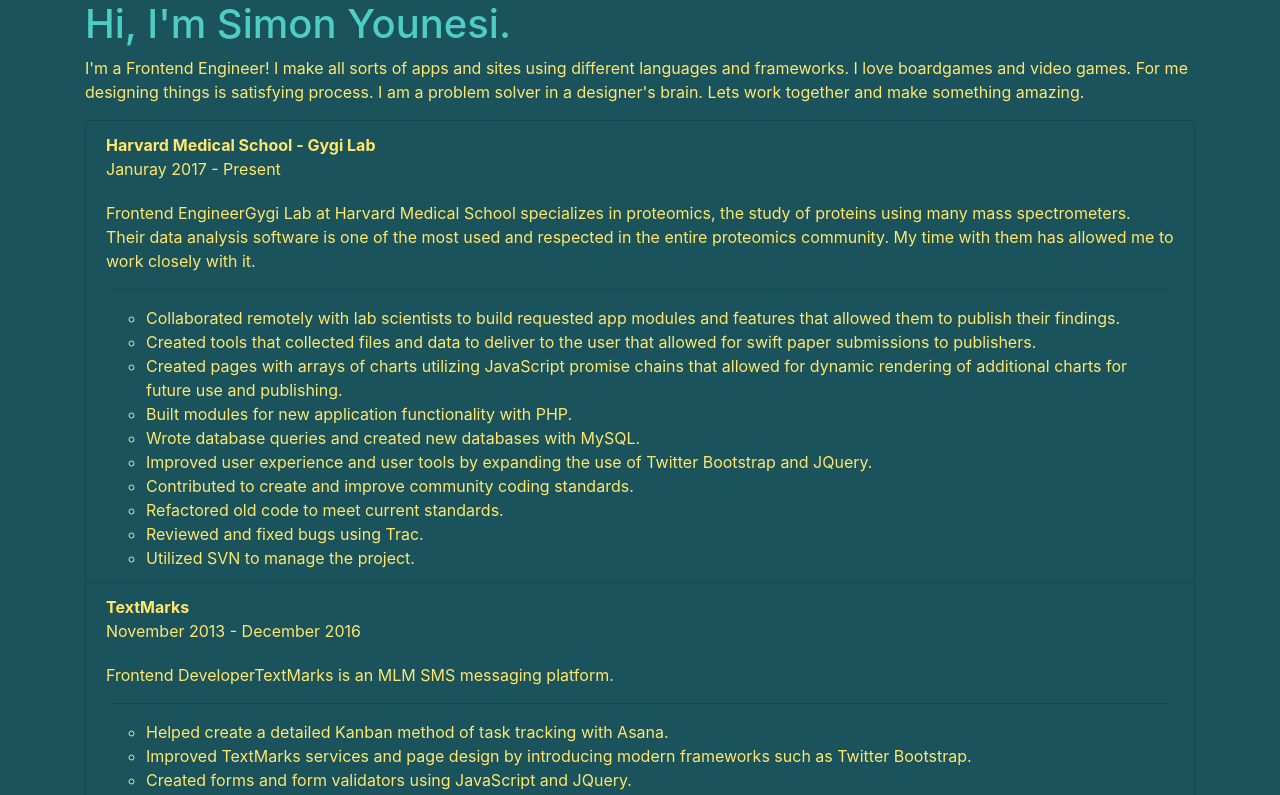
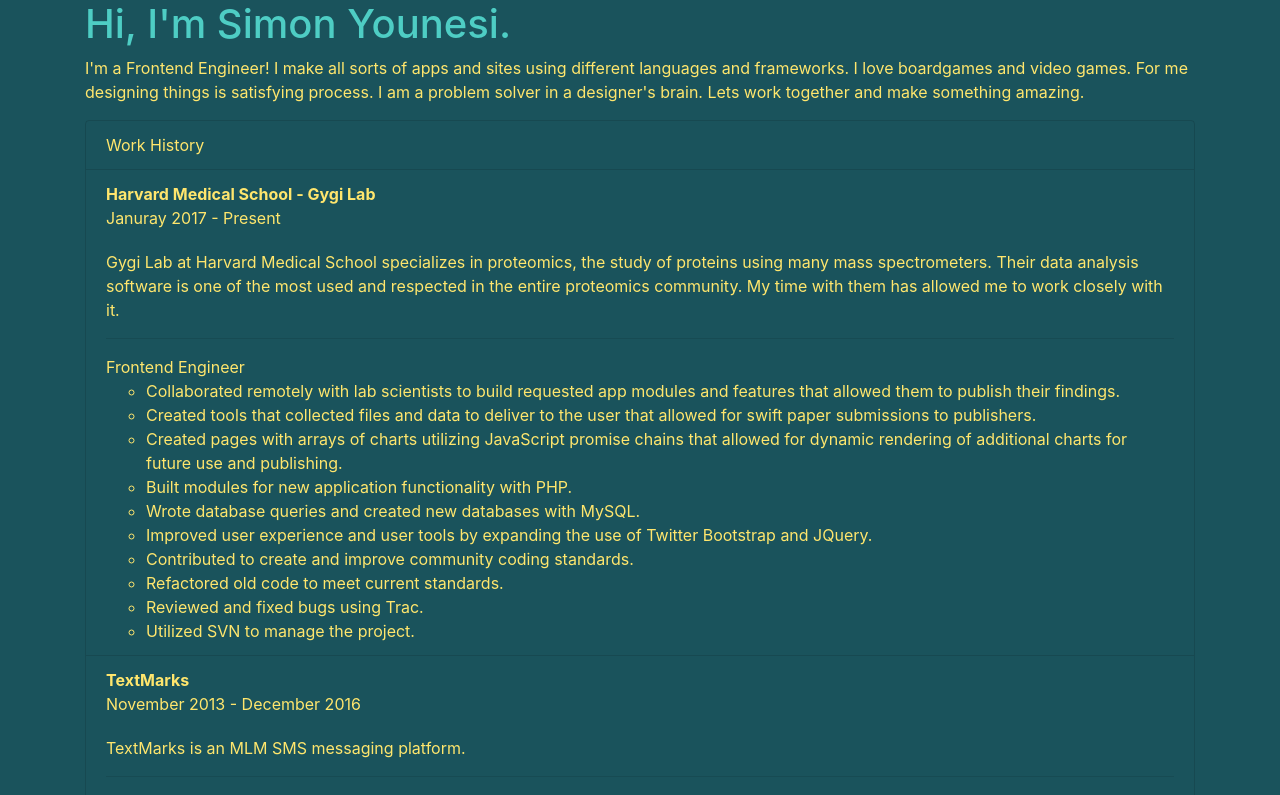
Before and after one commit to moerekh/simonyounesi, a React (Create React App) app: page / in a window 1280 px wide. Shown: the top 795 px of the page. Built offline with nearby package versions, Linux system fonts and the light colour scheme.

Commit message:
Removed unnecessary component

```diff
--- a/src/App.js
+++ b/src/App.js
@@ -19,18 +19,6 @@
   }
 }
 
-class ListGroupInfo extends React.Component {
-  render() {
-    let employer=this.props.employer,
-        city=this.props.city,
-        state=this.props.state,
-        jobTitle=this.props.jobTitle;
-    return(
-      <li class="list-group-item">{employer}</li>
-    )
-  }
-}
-
 class ListGroupItems extends React.Component {
   render() {
     let duty = this.props.job.duties.map((desc, j) => (
@@ -46,10 +34,10 @@
         {(this.props.job.duration.present)? " - Present" :
         (this.props.job.duration.end.month)? " - " + this.props.job.duration.end.month + " " + this.props.job.duration.end.year : ''}
         </span>
-        <span className="job_title">{this.props.job.title}</span>
+
         <span className="employer_description">{this.props.job.description}</span>
         <hr />
-
+        <span className="job_title">{this.props.job.title}</span>
         <ul>
           {duty}
         </ul>
@@ -72,6 +60,9 @@
         <div className="row">
           <div className="col">
             <ul className="list-group">
+              <li class="list-group-item">
+                <span className="work_history_title">Work History</span>
+              </li>
               {listgroupitems}
             </ul>
           </div>
--- a/src/simonyounesi.scss
+++ b/src/simonyounesi.scss
@@ -37,4 +37,7 @@
         display: block;
         margin-bottom: 20px;
     }
+    &.job_title {
+        display: block;
+    }
 }
```
